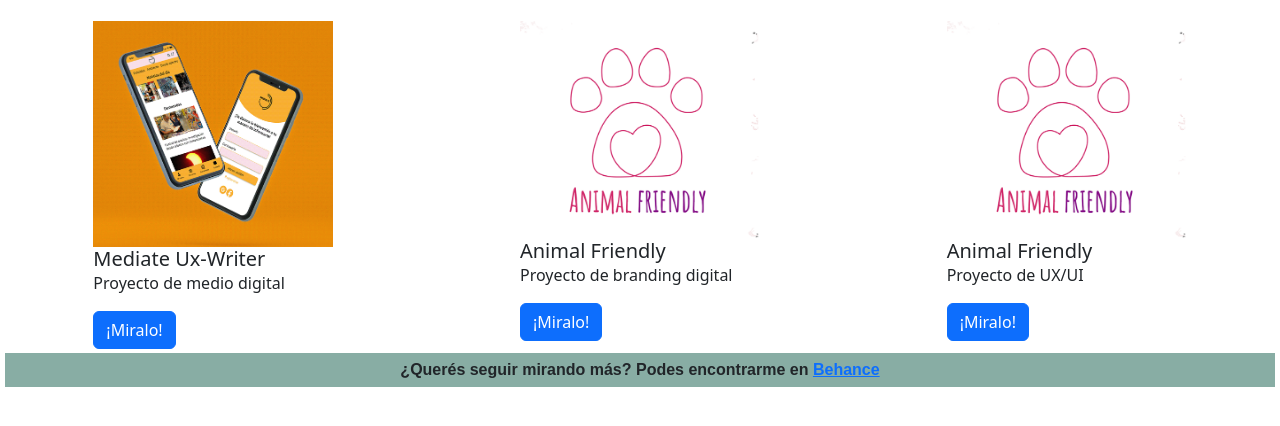
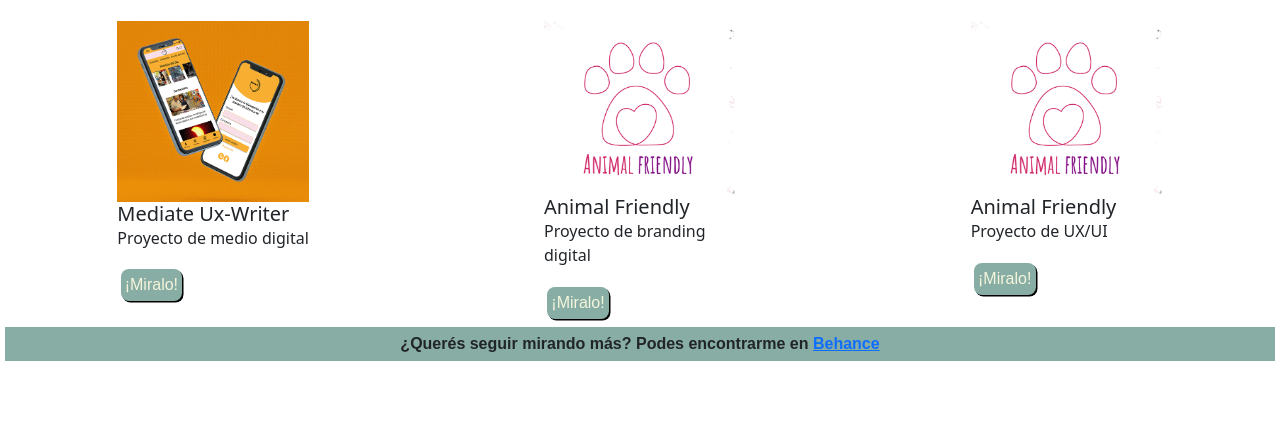
Before and after one commit to mbelenalvarez/mbelenalvarez, a plain HTML site: page paginas/misTrabajos.html in a window 1280 px wide. Shown: the part 134-560 px from the top of the page. Drawn offline with nearby package versions, Linux system fonts and the light colour scheme.

Commit message:
agregando a bootstrap

```diff
--- a/css/main.css
+++ b/css/main.css
@@ -225,6 +225,31 @@ button, input, select, textarea {
     justify-content: space-around;
 }
 
+div .card1 {
+    width: 12rem;
+}
+
+div .card2 {
+    width: 12rem;
+}
+
+div .card3 {
+    width: 12rem;
+}
+
+.btn {
+    background-color: #88ada4;
+    color: beige;
+    font-family: Arial, Helvetica, sans-serif;
+    text-decoration: none;
+    list-style: none;
+    border-radius: 0.5rem;
+    padding: 0.2rem;
+    margin: 0.2rem;
+    box-shadow: 1.5px 1.5px black;
+    justify-content: center;
+}
+
 /* servicio */
 
 .lorem1 {
@@ -356,9 +381,9 @@ button, input, select, textarea {
         display: grid;
         grid-template-columns: 1rem;
         grid-template-rows: 1rem;
-        grid-template-areas: "card1
-                            card2
-                            card3"
+        grid-template-areas: "card1 card1 card1"
+                            "card2 card2 card2"
+                            "card3 card3 card3";
     }
 
     .card1 {
--- a/paginas/misTrabajos.html
+++ b/paginas/misTrabajos.html
@@ -30,30 +30,30 @@
 
 
     <div class="cards">
-        <div class="card1" style="width: 15rem;">
+        <div class="card1">
             <img src="../multimedia/proyectoMediate.png" class="card-img-top" alt="proyectoMediate">
             <div class="card-body">
             <h5 class="card-title"> Mediate Ux-Writer</h5>
             <p class="card-text"> Proyecto de medio digital </p>
-            <a href="https://www.behance.net/gallery/144032291/MediaTe-Ux-Writer" class="btn btn-primary"> ¡Miralo! </a>
+            <a href="https://www.behance.net/gallery/144032291/MediaTe-Ux-Writer" class="btn"> ¡Miralo! </a>
             </div>
         </div>
 
-        <div class="card2" style="width: 15rem;">
+        <div class="card2">
             <img src="../multimedia/proyectoAnimal.png" class="card-img-top" alt="proyectoAnimal">
             <div class="card-body">
             <h5 class="card-title"> Animal Friendly </h5>
             <p class="card-text"> Proyecto de branding digital </p>
-            <a href="https://www.behance.net/gallery/140829621/Branding-Animal-Friendly" class="btn btn-primary"> ¡Miralo! </a>
+            <a href="https://www.behance.net/gallery/140829621/Branding-Animal-Friendly" class="btn"> ¡Miralo! </a>
             </div>
         </div>
 
-        <div class="card3" style="width: 15rem;">
+        <div class="card3">
             <img src="../multimedia/proyectoAnimal.png" class="card-img-top" alt="proyectoAnimal">
             <div class="card-body">
             <h5 class="card-title"> Animal Friendly </h5>
             <p class="card-text"> Proyecto de UX/UI </p>
-            <a href="https://www.behance.net/gallery/141473525/Diseno-UX-UI-Inicial-Animal-Friendly" class="btn btn-primary"> ¡Miralo! </a>
+            <a href="https://www.behance.net/gallery/141473525/Diseno-UX-UI-Inicial-Animal-Friendly" class="btn"> ¡Miralo! </a>
             </div>
         </div>
     </div>
```
